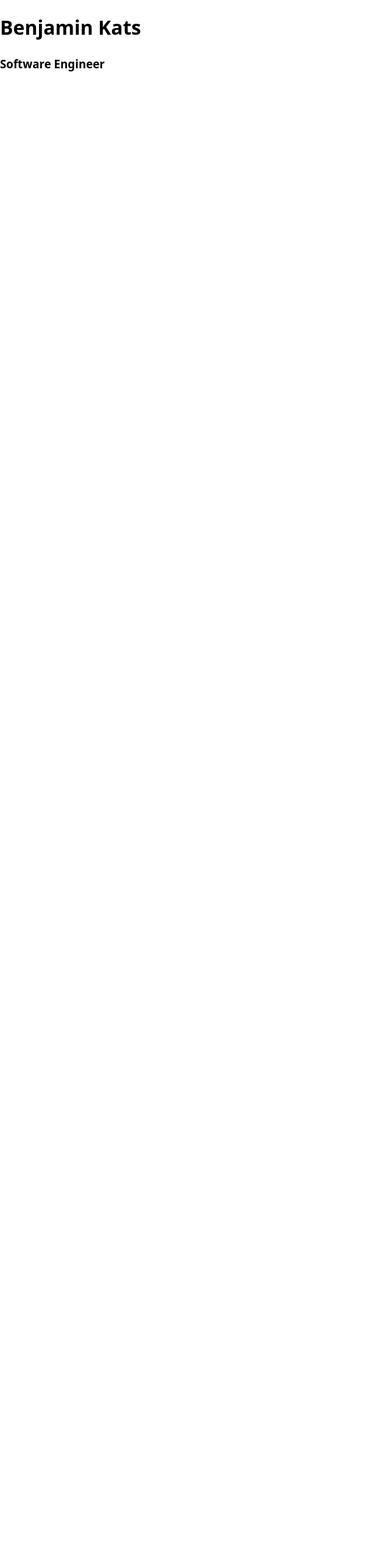
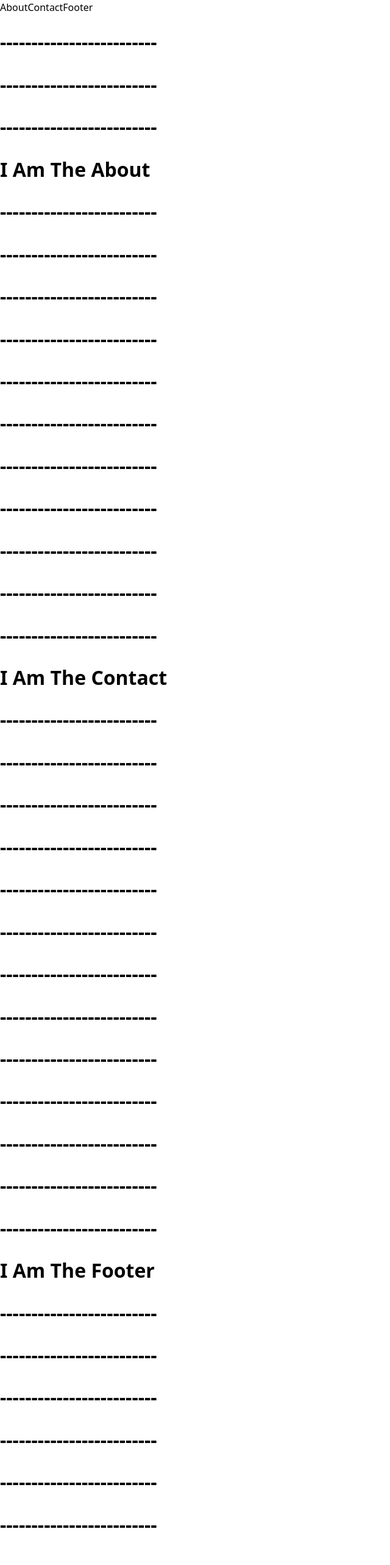
Before and after one commit to BenKats/resume-website, a React (Create React App) app: page / in a window 1280 px wide. Shown: the top 2566 px of the page at 61% size, without its empty margins (0-640 px from the left). Before the commit the page ends 800 px from the top, so only its background shows below. Built offline with nearby package versions, Linux system fonts and the light colour scheme.

Commit message:
Added Scroll to component functionality, TODO: remove useless packages

```diff
--- a/package.json
+++ b/package.json
@@ -6,7 +6,9 @@
     "react": "^16.11.0",
     "react-dom": "^16.11.0",
     "react-router-dom": "^5.1.2",
+    "react-router-hash-link": "^1.2.2",
     "react-scripts": "3.2.0",
+    "react-scroll": "^1.7.14",
     "sanitize.css": "^11.0.0",
     "styled-components": "^4.4.0"
   },
--- /dev/null
+++ b/src/About.js
@@ -0,0 +1,11 @@
+import React from 'react';
+
+function About() {
+    return (
+        <div>
+            <h1>I Am The About</h1>
+        </div>
+    );
+}
+
+export default About;
--- a/src/App.js
+++ b/src/App.js
@@ -1,14 +1,70 @@
 import React, { Component } from 'react';
-import { HashRouter } from 'react-router-dom';
+// import { HashRouter, Route } from 'react-router-dom';
+// import { HashLink as Link } from 'react-router-hash-link';
+import { Element } from 'react-scroll';
 
 import './App.css';
-
+import About from './About';
+import Contact from './Contact';
+import Footer from './Footer';
+import Menu from './Menu';
 class App extends Component {
     render() {
         return (
             <div className='App'>
-                <h1>Benjamin Kats</h1>
-                <h3>Software Engineer</h3>
+                <Menu></Menu>
+                <h1>-------------------------</h1>
+                <h1>-------------------------</h1>
+                <h1>-------------------------</h1>
+                <Element name='about' className='element'>
+                    <About></About>
+                </Element>
+                <h1>-------------------------</h1>
+                <h1>-------------------------</h1>
+                <h1>-------------------------</h1>
+                <h1>-------------------------</h1>
+                <h1>-------------------------</h1>
+                <h1>-------------------------</h1>
+                <h1>-------------------------</h1>
+                <h1>-------------------------</h1>
+                <h1>-------------------------</h1>
+                <h1>-------------------------</h1>
+                <h1>-------------------------</h1>
+                <Element name='contact' className='element'>
+                    <Contact></Contact>
+                </Element>
+                <h1>-------------------------</h1>
+                <h1>-------------------------</h1>
+                <h1>-------------------------</h1>
+                <h1>-------------------------</h1>
+                <h1>-------------------------</h1>
+                <h1>-------------------------</h1>
+                <h1>-------------------------</h1>
+                <h1>-------------------------</h1>
+                <h1>-------------------------</h1>
+                <h1>-------------------------</h1>
+                <h1>-------------------------</h1>
+                <h1>-------------------------</h1>
+                <h1>-------------------------</h1>
+                <Element name='footer' className='element'>
+                    <Footer></Footer>
+                </Element>
+                <h1>-------------------------</h1>
+                <h1>-------------------------</h1>
+                <h1>-------------------------</h1>
+                <h1>-------------------------</h1>
+                <h1>-------------------------</h1>
+                <h1>-------------------------</h1>
+                <h1>-------------------------</h1>
+                <h1>-------------------------</h1>
+                <h1>-------------------------</h1>
+                <h1>-------------------------</h1>
+                <h1>-------------------------</h1>
+                <h1>-------------------------</h1>
+                <h1>-------------------------</h1>
+                <h1>-------------------------</h1>
+
+                <Footer name='footer'></Footer>
             </div>
         );
     }
--- /dev/null
+++ b/src/Contact.js
@@ -0,0 +1,11 @@
+import React from 'react';
+
+function Contact() {
+    return (
+        <div>
+            <h1>I Am The Contact</h1>
+        </div>
+    );
+}
+
+export default Contact;
--- /dev/null
+++ b/src/Footer.js
@@ -0,0 +1,11 @@
+import React from 'react';
+
+function Footer() {
+    return (
+        <div>
+            <h1>I Am The Footer</h1>
+        </div>
+    );
+}
+
+export default Footer;
--- /dev/null
+++ b/src/Menu.js
@@ -0,0 +1,20 @@
+import React from 'react';
+// import { HashRouter, NavLink } from 'react-router-dom';
+import { Link } from 'react-scroll';
+function Menu() {
+    return (
+        <div>
+            <Link activeClass='active' to='about' spy={true} smooth={true} duration={300}>
+                About
+            </Link>
+            <Link activeClass='active' to='contact' spy={true} smooth={true} duration={300}>
+                Contact
+            </Link>
+            <Link activeClass='active' to='footer' spy={true} smooth={true} duration={300}>
+                Footer
+            </Link>
+        </div>
+    );
+}
+
+export default Menu;
```
